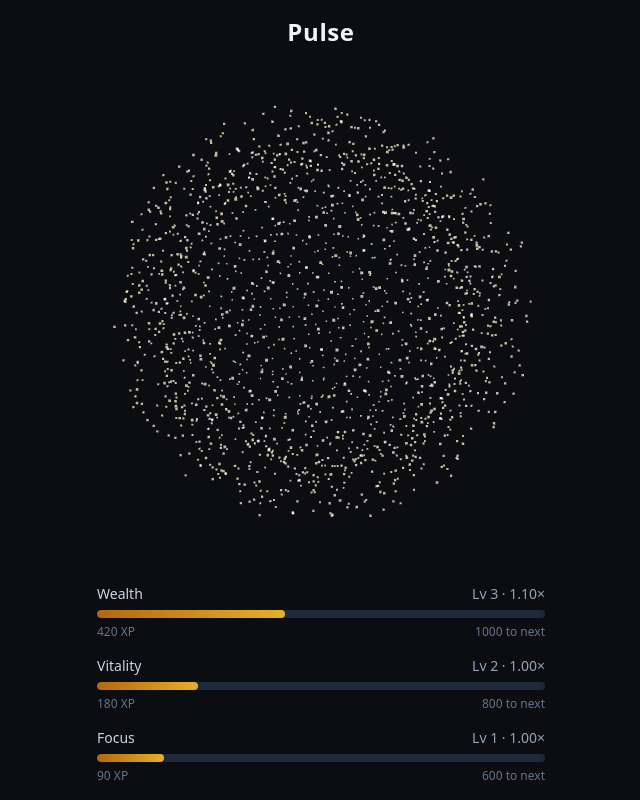
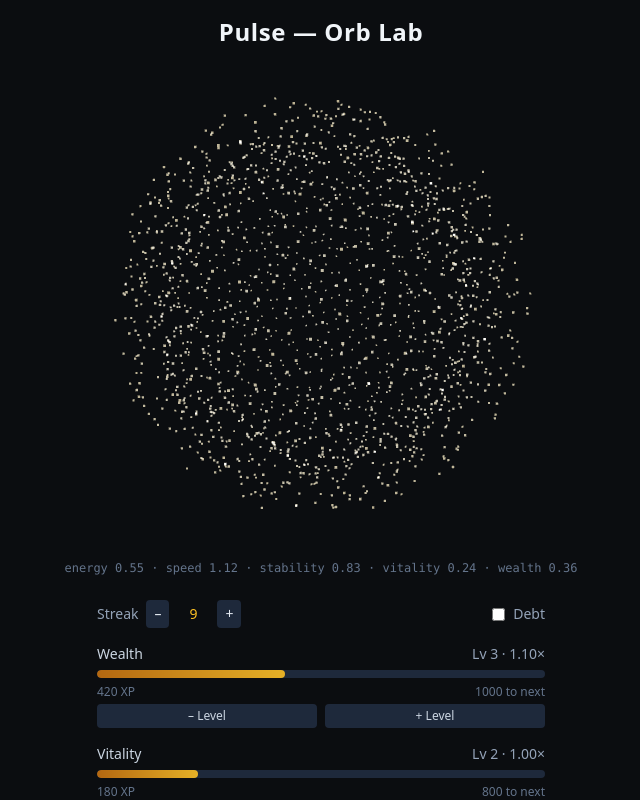
Before and after one commit to Selbarins/pulse, a Next.js app: page / in a window 1280 px wide. Shown: the top 800 px of the page, without its empty margins (319-959 px from the left). Built offline with nearby package versions, Linux system fonts and the light colour scheme.

Commit message:
Update page.tsx

```diff
--- a/src/app/page.tsx
+++ b/src/app/page.tsx
@@ -1,9 +1,12 @@
+"use client";
+
+import { useState } from "react";
 import SoulOrb from "@/components/orb/SoulOrb";
 import { AttributeBar } from "@/components/dashboard/AttributeBar";
 import { orbStateFromStats } from "@/lib/orb/fromStats";
 import type { Attribute } from "@/types/attributes";
 
-const MOCK_ATTRIBUTES: Attribute[] = [
+const INITIAL: Attribute[] = [
   { name: "wealth", level: 3, currentXp: 420, xpToNext: 1000, multiplier: 1.1 },
   { name: "vitality", level: 2, currentXp: 180, xpToNext: 800, multiplier: 1.0 },
   { name: "focus", level: 1, currentXp: 90, xpToNext: 600, multiplier: 1.0 },
@@ -12,22 +15,91 @@ const MOCK_ATTRIBUTES: Attribute[] = [
 ];
 
 export default function Home() {
-  const state = orbStateFromStats(MOCK_ATTRIBUTES, 9);
+  const [attributes, setAttributes] = useState<Attribute[]>(INITIAL);
+  const [streak, setStreak] = useState(9);
+  const [inDebt, setInDebt] = useState(false);
+
+  const state = orbStateFromStats(attributes, streak, inDebt);
+
+  const bump = (name: Attribute["name"], delta: number) => {
+    setAttributes((prev) =>
+      prev.map((a) =>
+        a.name === name
+          ? { ...a, level: Math.max(1, Math.min(20, a.level + delta)) }
+          : a
+      )
+    );
+  };
 
   return (
-    <main className="min-h-screen bg-[#0B0D10] flex flex-col items-center justify-center p-4">
-      <h1 className="text-2xl font-semibold text-slate-100 mb-6 tracking-wide">
-        Pulse
+    <main className="min-h-screen bg-[#0B0D10] flex flex-col items-center p-4 pb-20">
+      <h1 className="text-2xl font-semibold text-slate-100 mb-4 tracking-wide">
+        Pulse — Orb Lab
       </h1>
 
+      {/* Orb */}
       <div className="w-full max-w-md">
         <SoulOrb state={state} />
       </div>
 
-      {/* Attributes */}
-      <div className="w-full max-w-md mt-8 space-y-4">
-        {MOCK_ATTRIBUTES.map((attr) => (
-          <AttributeBar key={attr.name} attribute={attr} />
+      {/* Live values */}
+      <div className="mt-4 text-xs text-slate-500 font-mono text-center">
+        energy {state.energy.toFixed(2)} · speed {state.speed.toFixed(2)} ·
+        stability {state.stability.toFixed(2)} ·
+        vitality {state.vitality.toFixed(2)} · wealth {state.wealth.toFixed(2)}
+      </div>
+
+      {/* Controls */}
+      <div className="w-full max-w-md mt-6 space-y-4">
+        {/* Streak + Debt */}
+        <div className="flex items-center justify-between gap-3 text-sm">
+          <div className="flex items-center gap-2">
+            <span className="text-slate-400">Streak</span>
+            <button
+              onClick={() => setStreak((s) => Math.max(0, s - 1))}
+              className="px-2 py-1 rounded bg-slate-800 text-slate-200"
+            >
+              –
+            </button>
+            <span className="w-8 text-center text-amber-400 font-medium">{streak}</span>
+            <button
+              onClick={() => setStreak((s) => s + 1)}
+              className="px-2 py-1 rounded bg-slate-800 text-slate-200"
+            >
+              +
+            </button>
+          </div>
+
+          <label className="flex items-center gap-2 text-slate-400 cursor-pointer">
+            <input
+              type="checkbox"
+              checked={inDebt}
+              onChange={(e) => setInDebt(e.target.checked)}
+              className="accent-amber-500"
+            />
+            Debt
+          </label>
+        </div>
+
+        {/* Attribute bars + level buttons */}
+        {attributes.map((attr) => (
+          <div key={attr.name} className="space-y-1">
+            <AttributeBar attribute={attr} />
+            <div className="flex gap-2">
+              <button
+                onClick={() => bump(attr.name, -1)}
+                className="flex-1 py-1 text-xs rounded bg-slate-800 text-slate-300 hover:bg-slate-700"
+              >
+                – Level
+              </button>
+              <button
+                onClick={() => bump(attr.name, 1)}
+                className="flex-1 py-1 text-xs rounded bg-slate-800 text-slate-300 hover:bg-slate-700"
+              >
+                + Level
+              </button>
+            </div>
+          </div>
         ))}
       </div>
     </main>
```
